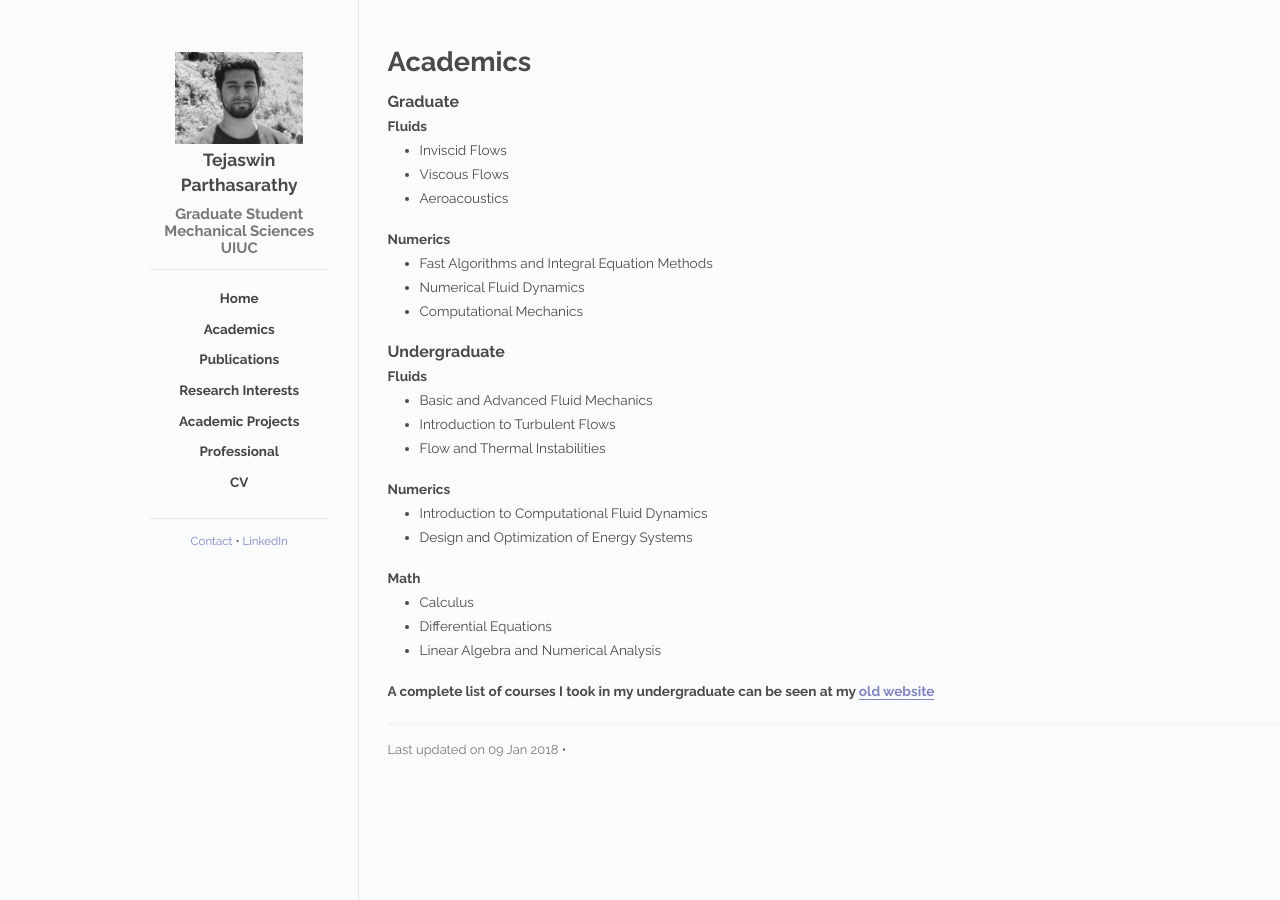
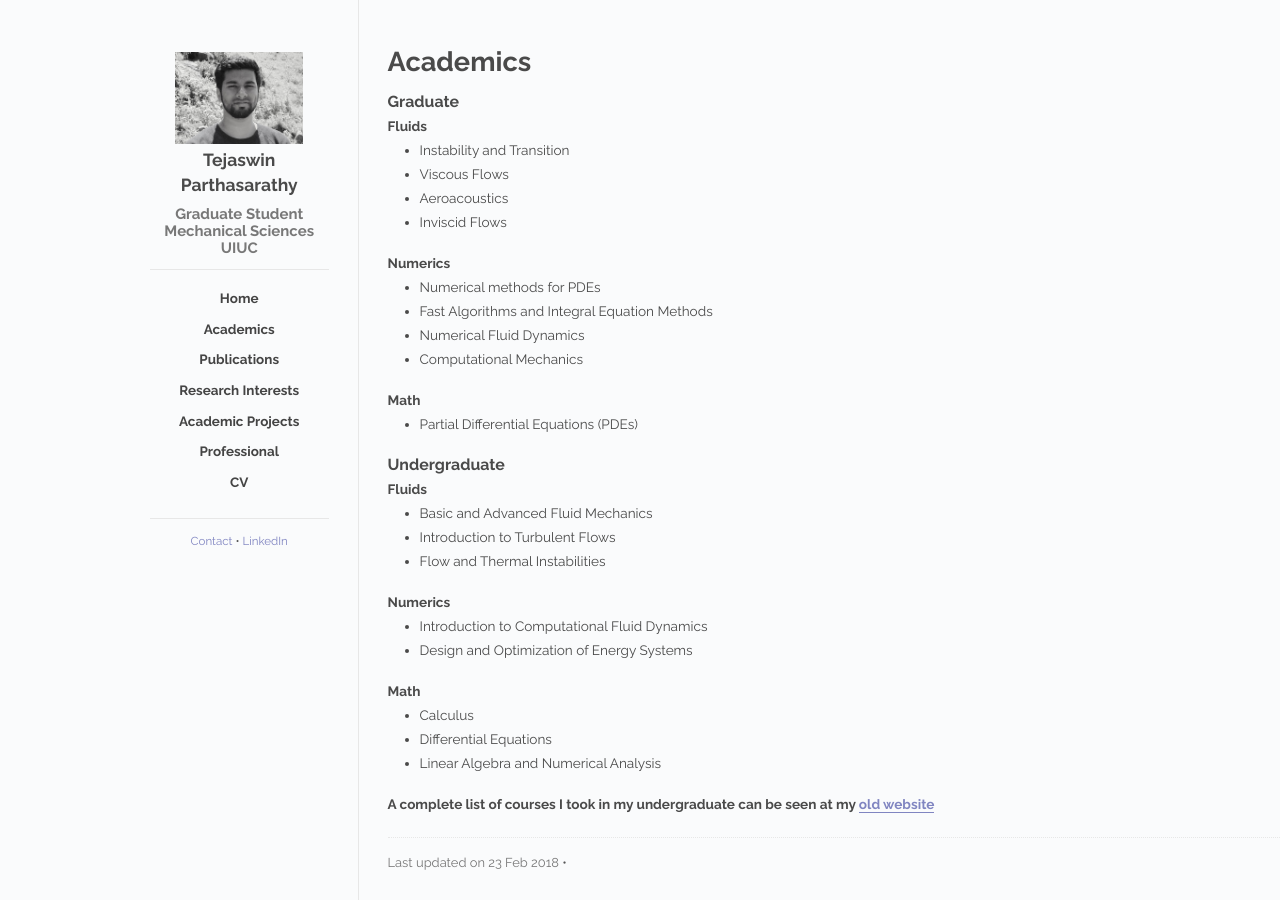
Before and after one commit to parthas1/parthas1.github.io, a Jekyll site: the page built from academics/index.md, in a window 1280 px wide. Built offline with Jekyll 4.4.1, drawn with Linux system fonts in a browser that asks for light colours.

Commit message:
Added subjects for Spring 2018 in Academics

```diff
--- a/academics/index.md
+++ b/academics/index.md
@@ -1,7 +1,7 @@
 ---
 layout: page
 title: Academics
-date:   2018-01-09 12:00:00
+date:   2018-02-23 12:00:00
 order: 2
 ---
 
@@ -9,15 +9,21 @@ order: 2
 
 #### Fluids
 
-* Inviscid Flows
+* Instability and Transition
 * Viscous Flows
 * Aeroacoustics
+* Inviscid Flows
 
 #### Numerics
 
+* Numerical methods for PDEs
 * Fast Algorithms and Integral Equation Methods
 * Numerical Fluid Dynamics
 * Computational Mechanics
+
+#### Math
+
+* Partial Differential Equations (PDEs)
 
 ### Undergraduate
 
```
